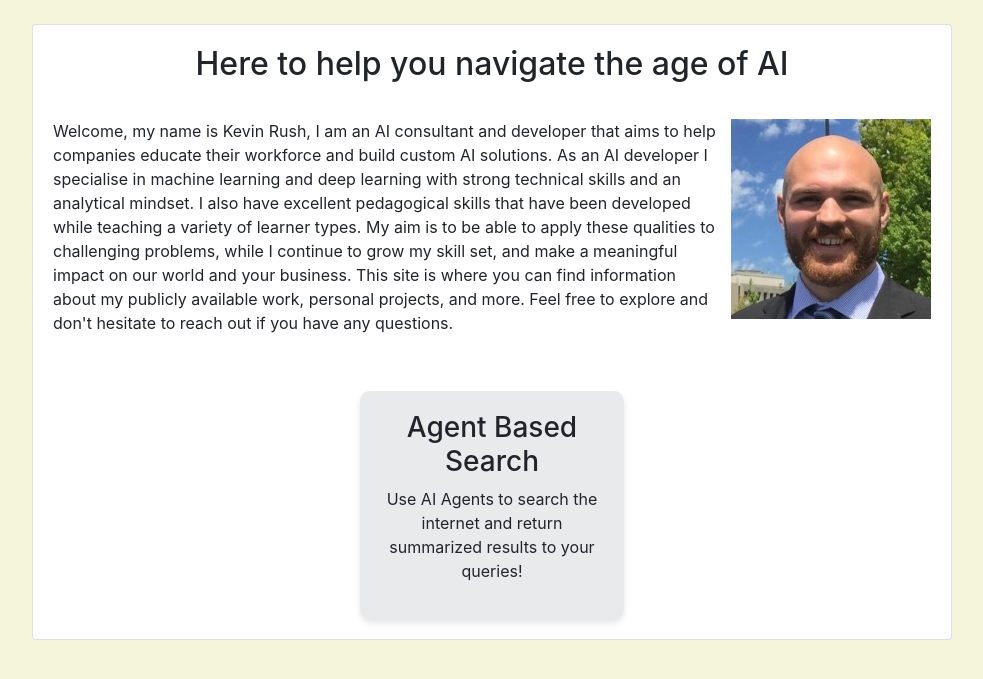
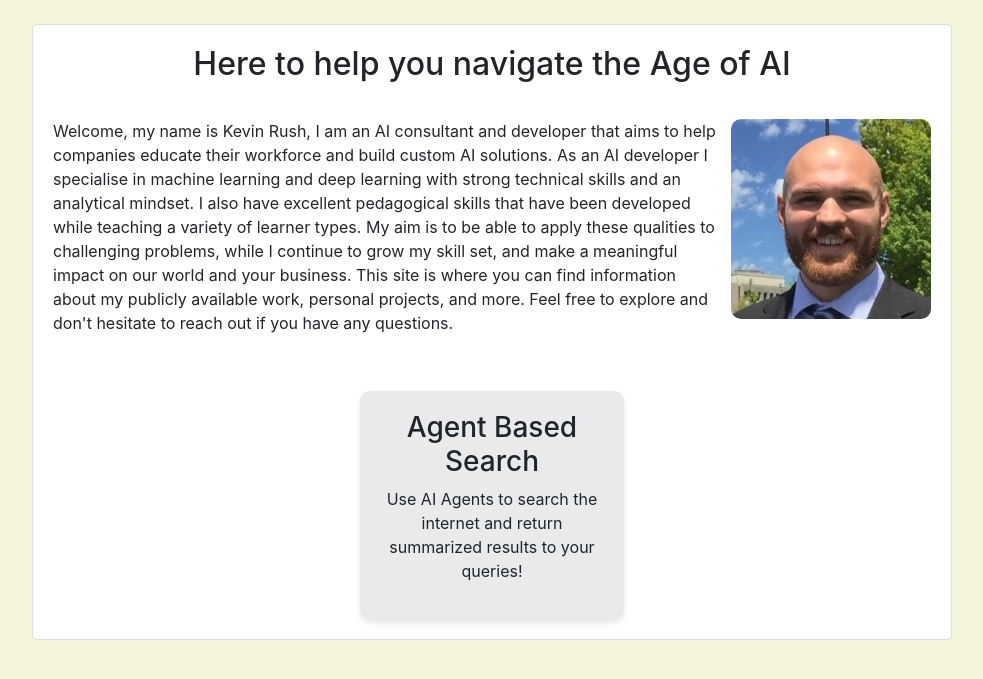
Before and after one commit to Kevin-Rush/agent_search_djproject, a Django app: page / in a window 1280 px wide. Shown: the part 56-735 px from the top of the page, without its empty margins (148-1131 px from the left). Run offline with Django 3.2, Linux system fonts and the light colour scheme; some libraries are stand-ins or nearby versions.

Commit message:
rounded image corners

```diff
--- a/mysite/static/css/app2.css
+++ b/mysite/static/css/app2.css
@@ -75,3 +75,12 @@ body {
 .navbar .dropdown-toggle {
   cursor: pointer;
 }
+
+img {
+  border-radius: 10px; /* Adjust the value as needed */
+  float: right;
+  width: 200px;
+  height: auto;
+  margin-left: 15px;
+  margin-bottom: 10px;
+}
--- a/mysite/templates/home.html
+++ b/mysite/templates/home.html
@@ -3,14 +3,14 @@
 {% block content %}
 
   <div style="text-align: center;">
-    <h2 class="card-title">Here to help you navigate the age of AI</h2>
+    <h2 class="card-title">Here to help you navigate the Age of AI</h2>
     <br>
   </div>
 
   <div style="overflow: hidden;">
     <div style="float: left; width: 100%;">
       <p>
-        <img src="/static/images/KevinRush_Headshot.png" alt="Your Image" style="float: right; width: 200px; height: auto; margin-left: 15px; margin-bottom: 10px;">
+        <img src="/static/images/KevinRush_Headshot.png" alt="Your Image">
         Welcome, my name is Kevin Rush, I am an AI consultant and developer that aims to help companies educate their workforce and build custom AI solutions. As an AI developer I specialise in machine learning and deep learning with strong technical skills and an analytical mindset. I also have excellent pedagogical skills that have been developed while teaching a variety of learner types.
 
         My aim is to be able to apply these qualities to challenging problems, while I continue to grow my skill set, and make a meaningful impact on our world and your business.
```
